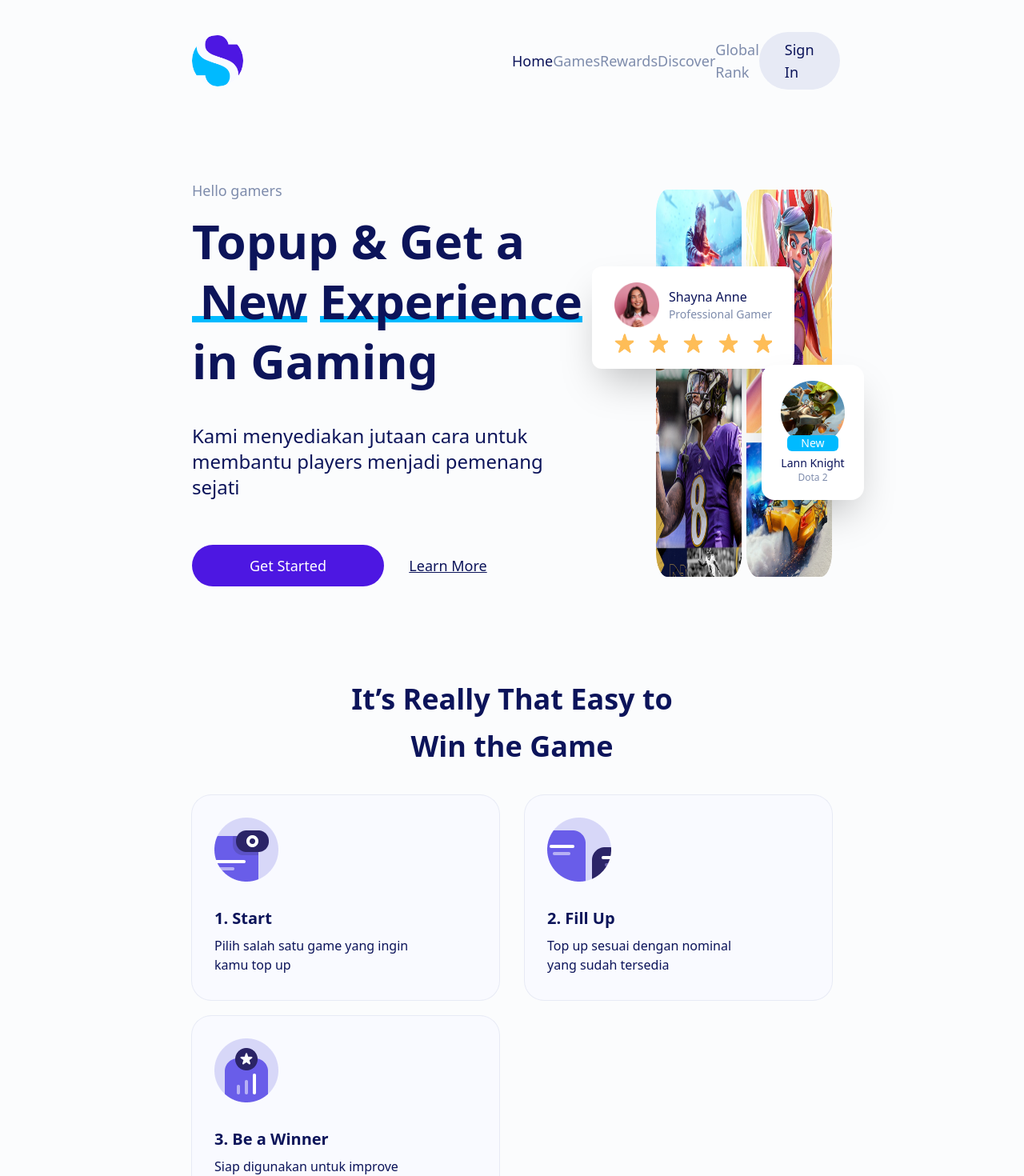
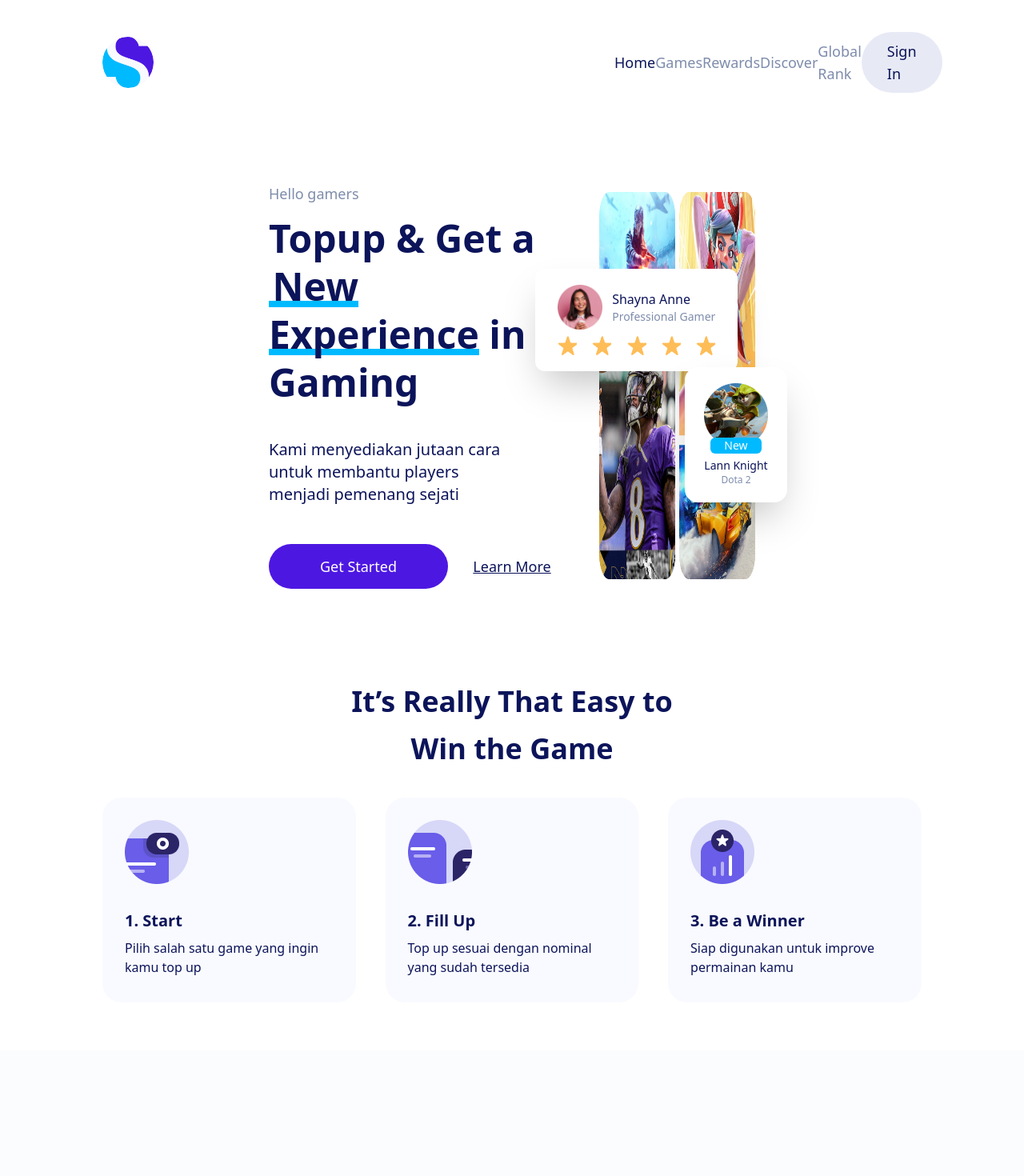
Before and after one commit to yayakyogi/storegg, a React (Create React App) app: page / in a window 1280 px wide. Shown: the top 1470 px of the page at 80% size. After the commit the page ends 1313 px from the top, so only its background shows below. Built offline with nearby package versions, Linux system fonts and the light colour scheme.

Commit message:
fix width content

```diff
--- a/public/index.html
+++ b/public/index.html
@@ -1,20 +1,19 @@
 <!DOCTYPE html>
 <html lang="en">
+
 <head>
   <meta charset="utf-8" />
   <link rel="icon" href="%PUBLIC_URL%/favicon.ico" />
   <meta name="viewport" content="width=device-width, initial-scale=1" />
   <meta name="theme-color" content="#000000" />
-    <meta
-      name="description"
-      content="Web site created using create-react-app"
-    />
+  <meta name="description" content="Web site created using create-react-app" />
   <link rel="apple-touch-icon" href="%PUBLIC_URL%/logo192.png" />
   <!--
       manifest.json provides metadata used when your web app is installed on a
       user's mobile device or desktop. See https://developers.google.com/web/fundamentals/web-app-manifest/
     -->
   <link rel="manifest" href="%PUBLIC_URL%/manifest.json" />
+  <link href="https://fonts.googleapis.com/css2?family=Poppins:ital,wght@0,100;0,200;0,300;0,400;0,500;0,600;0,700;0,800;0,900;1,100;1,200;1,300;1,400;1,500;1,600;1,700;1,800;1,900&display=swap" rel="stylesheet">
   <!--
       Notice the use of %PUBLIC_URL% in the tags above.
       It will be replaced with the URL of the `public` folder during the build.
@@ -26,6 +25,7 @@
     -->
   <title>React App</title>
 </head>
+
 <body>
   <noscript>You need to enable JavaScript to run this app.</noscript>
   <div id="root"></div>
@@ -40,4 +40,5 @@
       To create a production bundle, use `npm run build` or `yarn build`.
     -->
 </body>
+
 </html>
--- a/src/components/molecul/landingPage/cardProcedure/index.tsx
+++ b/src/components/molecul/landingPage/cardProcedure/index.tsx
@@ -9,7 +9,7 @@ interface CardProcedureProps {
 const CardProcedure = ({ icon, title, description }: CardProcedureProps) => {
   return (
     <>
-      <div className="p-7 rounded-3xl bg-gray ring-1 ring-gray2 w-96 h-64 mb-5">
+      <div className="p-7 rounded-3xl bg-gray w-full lg:w-1/3 h-64 mb-5">
         <div className="w-20 h-20 rounded-full mb-8">
           <Image url={icon} alt={icon} />
         </div>
--- a/src/components/organism/landingPage/hero/index.tsx
+++ b/src/components/organism/landingPage/hero/index.tsx
@@ -5,28 +5,28 @@ import { ImageLandingPage } from "../../../../assets/img";
 const Hero = () => {
   return (
     <>
-      <div className="mt-12 lg:flex justify-between items-center">
+      <div className="mt-12 lg:flex justify-between items-center lg:px-52">
         <div className="lg:max-w-2xl">
           <h1 className="lg:text-lg text-grey mb-3">Hello gamers</h1>
-          <h1 className="text-5xl lg:text-6xl font-bold text-black pr-12 leading-snug lg:leading-tight">
+          <h1 className="text-4xl lg:text-5xl font-bold text-black pr-12 leading-snug lg:leading-tight">
             Topup & Get a{" "}
-            <span className="lg:border-b-8 lg:inline-block lg:h-16 lg:w-36 lg:text-right border-blue">
+            <span className="lg:border-b-8 lg:inline-block lg:h-14 lg:w-28 lg:text-right border-blue">
               New
             </span>{" "}
-            <span className="lg:border-b-8 lg:inline-block lg:h-16 border-blue">
+            <span className="lg:border-b-8 lg:inline-block lg:h-14 border-blue">
               Experience
             </span>{" "}
             in Gaming
           </h1>
-          <p className="mt-7 lg:mt-10 text-lg lg:text-2xl font-normal text-black pr-14 lg:pr-28">
+          <p className="mt-7 lg:mt-10 text-lg lg:text-xl font-normal text-black pr-14 lg:pr-28">
             Kami menyediakan jutaan cara untuk membantu players menjadi pemenang
             sejati
           </p>
-          <div className="mt-14 lg:flex justify-start items-center">
+          <div className="mt-12 lg:flex justify-start items-center">
             <Button
               type="link"
               href="/"
-              className="w-full lg:w-60 block text-center text-white py-3 rounded-full bg-purple lg:text-lg"
+              className="w-full lg:w-56 block text-center text-white py-3.5 rounded-full bg-purple lg:text-lg font-medium"
             >
               Get Started
             </Button>
--- a/src/components/organism/landingPage/navbar/index.tsx
+++ b/src/components/organism/landingPage/navbar/index.tsx
@@ -6,7 +6,7 @@ const Navbar = () => {
     <>
       <div className="flex justify-between items-center mb-12 lg:mb-28">
         <Image type="imageIcon" url={Logo} alt="logo" />
-        <div className="w-1/2 hidden lg:flex justify-between items-center">
+        <div className="lg:pl-32 lg:w-3/6 hidden lg:flex justify-between items-center">
           <Button
             type="link"
             href="/"
@@ -17,35 +17,35 @@ const Navbar = () => {
           <Button
             type="link"
             href="/games"
-            className="font-regular text-lg text-grey hover:border-b hover:border-black hover:text-black"
+            className="font-regular text-lg text-grey hover:text-black"
           >
             Games
           </Button>
           <Button
             type="link"
             href="/rewards"
-            className="font-regular text-lg text-grey hover:border-b hover:border-black hover:text-black"
+            className="font-regular text-lg text-grey hover:text-black"
           >
             Rewards
           </Button>
           <Button
             type="link"
             href="/discover"
-            className="font-regular text-lg text-grey hover:border-b hover:border-black hover:text-black"
+            className="font-regular text-lg text-grey hover:text-black"
           >
             Discover
           </Button>
           <Button
             type="link"
             href="/global-rank"
-            className="font-regular text-lg text-grey hover:border-b hover:border-black hover:text-black"
+            className="font-regular text-lg text-grey hover:text-black"
           >
             Global Rank
           </Button>
           <Button
             type="link"
             href="/login"
-            className="font-regular text-lg text-black px-8 py-2 rounded-full bg-gray2 hover:bg-black hover:text-white transition ease-in-out duration-300"
+            className="font-regular text-lg text-black px-8 py-2.5 rounded-full bg-gray2 hover:bg-black hover:text-white transition ease-in-out duration-300"
           >
             Sign In
           </Button>
--- a/src/components/organism/landingPage/procedures/index.tsx
+++ b/src/components/organism/landingPage/procedures/index.tsx
@@ -9,17 +9,19 @@ const Procedurs = () => {
           It’s Really That Easy to Win the Game
         </h1>
       </div>
-      <div className="flex flex-wrap justify-between items-center">
+      <div className="lg:flex justify-between items-center">
         <CardProcedure
           icon={Icon}
           title="1. Start"
           description="Pilih salah satu game yang ingin kamu top up"
         />
+        <div className="w-10" />
         <CardProcedure
           icon={Icon1}
           title="2. Fill Up"
           description="Top up sesuai dengan nominal yang sudah tersedia"
         />
+        <div className="w-10" />
         <CardProcedure
           icon={Icon2}
           title="3. Be a Winner"
--- a/src/pages/front/landingPage/index.tsx
+++ b/src/pages/front/landingPage/index.tsx
@@ -3,7 +3,7 @@ import { Hero, Navbar, Procedurs } from "../../../components";
 const LandingPage = () => {
   return (
     <>
-      <div className="px-4 lg:px-40 xl:px-60 py-7 lg:py-10">
+      <div className="px-4 lg:px-32 py-7 lg:py-10 bg-white">
         <Navbar />
         <Hero />
         <Procedurs />
```
Lines whose indentation alone changed are shown as unchanged.
